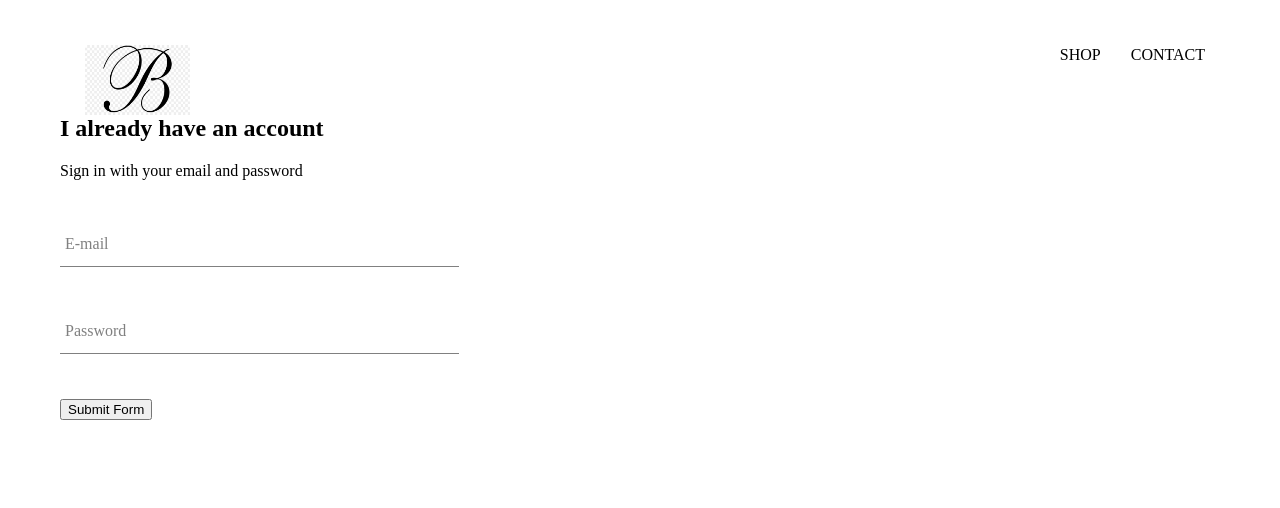
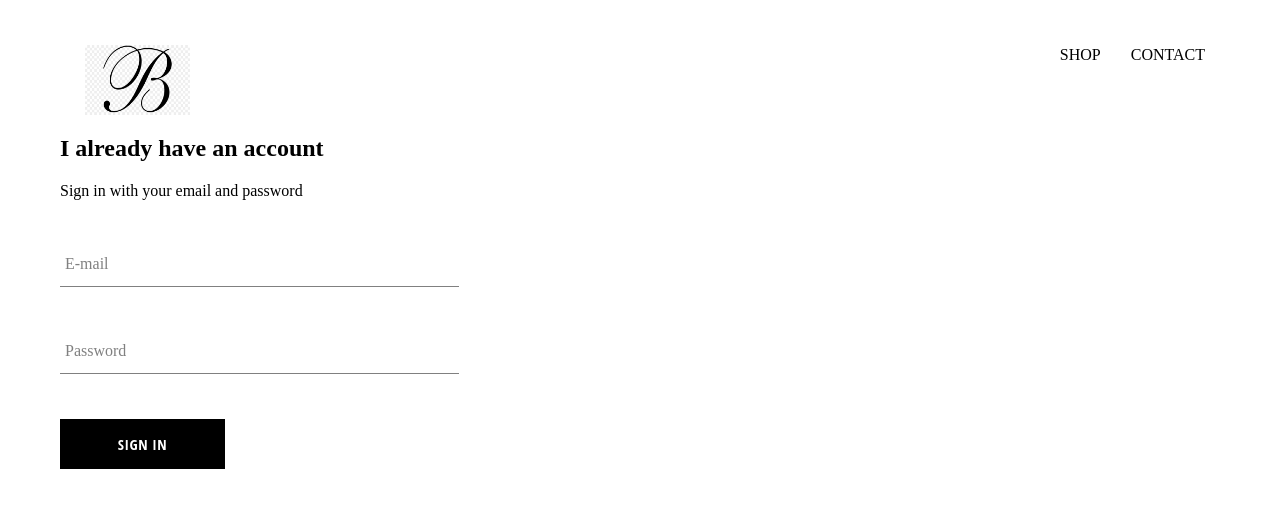
Before and after one commit to Thewa55/Brook-Clothes, a React (Create React App) app: page /signin in a window 1280 px wide. Shown: the top 508 px of the page. Built offline with nearby package versions, Linux system fonts and the light colour scheme; a web font is replaced by a local one.

Commit message:
Added a button component

```diff
--- /dev/null
+++ b/src/components/custom-button/custom-button.component.jsx
@@ -0,0 +1,10 @@
+import React from 'react'
+import './custom-button.style.scss'
+
+const CustomButton = ({ children, ...otherProps}) => (
+    <button className='custom-button' {...otherProps}>
+        {children}
+    </button>
+)
+
+export default CustomButton;
--- /dev/null
+++ b/src/components/custom-button/custom-button.style.scss
@@ -0,0 +1,22 @@
+.custom-button {
+    min-width: 165px;
+    width: auto;
+    height: 50px;
+    letter-spacing: 0.5px;
+    line-height: 50px;
+    padding: 0 35px 0 35px;
+    font-size: 15px;
+    background-color: black;
+    color: white;
+    text-transform: uppercase;
+    font-family: 'Open Sans Condensed';
+    font-weight: bolder;
+    border: none;
+    cursor: pointer;
+
+    &:hover {
+      background-color: white;
+      color: black;
+      border: 1px solid black;
+    }
+  }
--- a/src/components/sign-in/sign-in.component.jsx
+++ b/src/components/sign-in/sign-in.component.jsx
@@ -1,5 +1,6 @@
 import React, { useState } from 'react'
 import FormInput from '../form-input/form-input.component'
+import CustomButton from '../custom-button/custom-button.component'
 import './sign-in.style.scss'
 
 const SignIn = () => {
@@ -35,7 +36,7 @@
                     handleChange= {handleChange}
                     label='Password'
                     required />
-                <input type='submit' value='Submit Form'/>
+                <CustomButton type='submit'> Sign In </CustomButton>
             </form>
         </div>
     )
--- a/src/components/sign-in/sign-in.style.scss
+++ b/src/components/sign-in/sign-in.style.scss
@@ -1,3 +1,9 @@
 .sign-in {
     width: 30vw;
+    display: flex;
+    flex-direction:column;
+
+    .title{
+        margin: 10px 0;
+    }
 }
```
